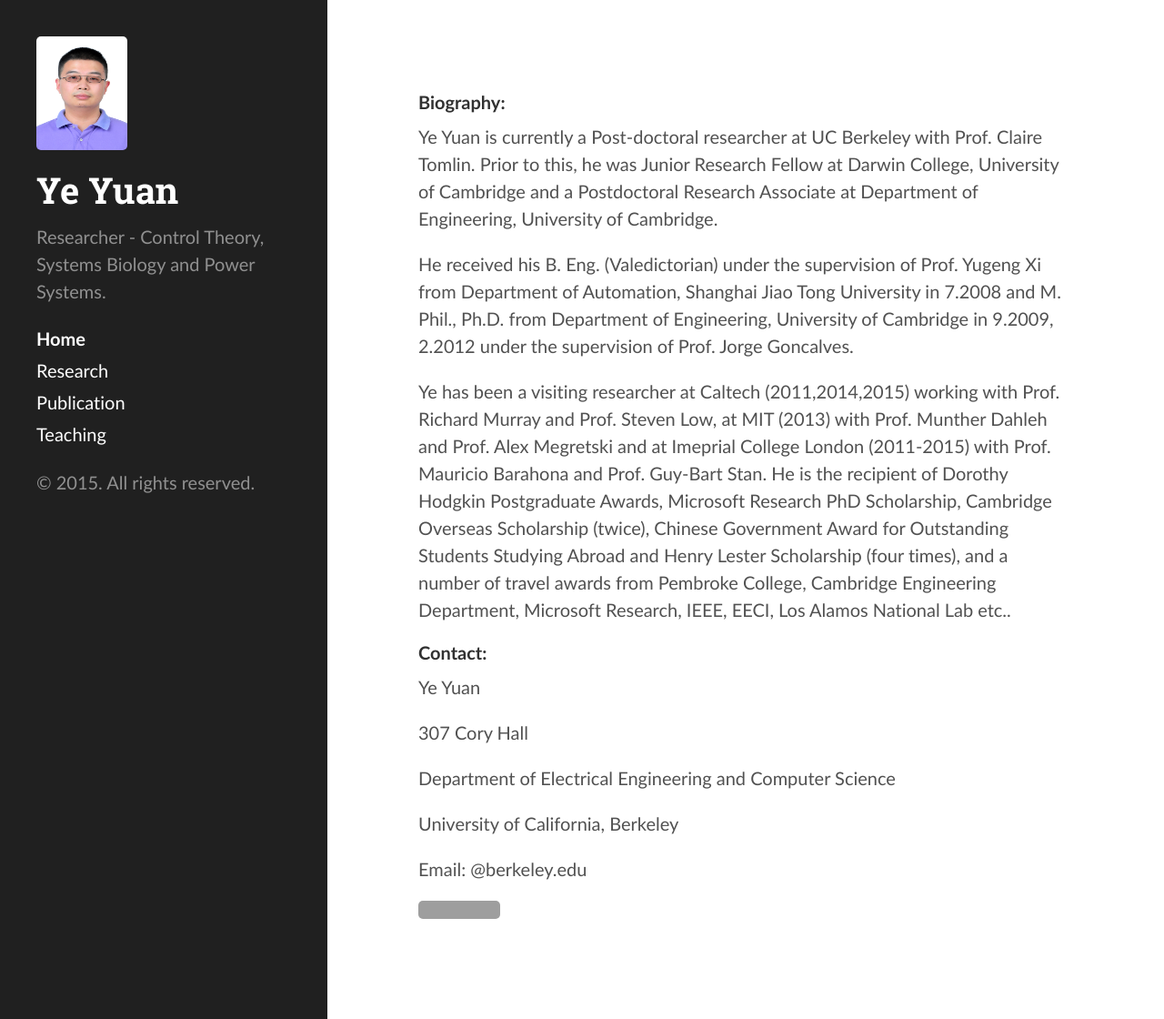
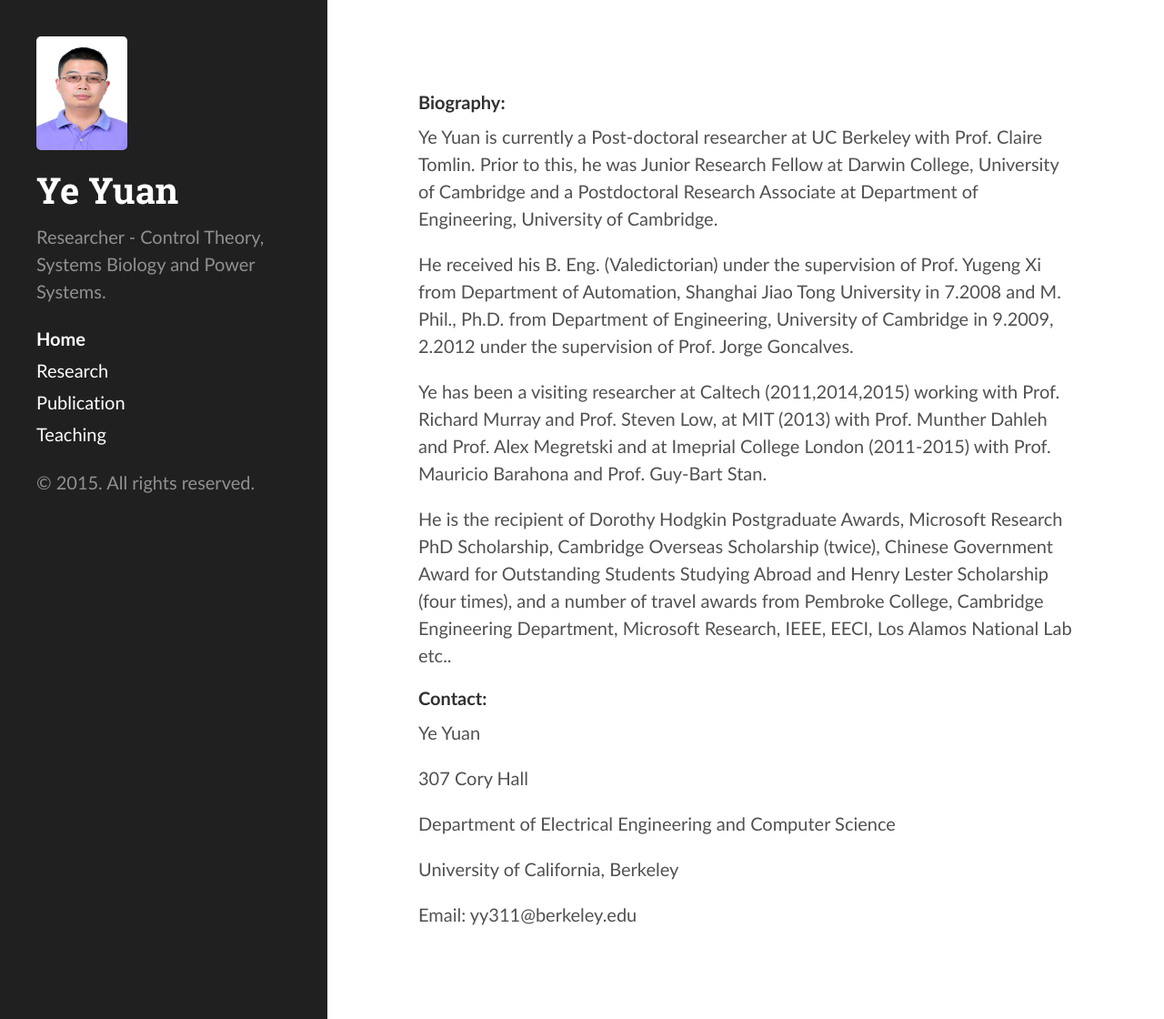
Before and after one commit to yy311/yy311.github.io, a Jekyll site: the page built from index.md, in a window 1280 px wide and 1120 px high. Shown: the whole window at 91% size. Built offline with Jekyll 4.4.1, drawn with Linux system fonts in a browser that asks for light colours; grey boxes are pictures that could not be loaded.

Commit message:
Update index.md

```diff
--- a/index.md
+++ b/index.md
@@ -12,7 +12,9 @@
 Shanghai Jiao Tong University in 7.2008 and M. Phil., Ph.D. from Department of Engineering, University of Cambridge
 in 9.2009, 2.2012 under the supervision of Prof. Jorge Goncalves.
 
-Ye has been a visiting researcher at Caltech (2011,2014,2015) working with Prof. Richard Murray and Prof. Steven Low, at MIT (2013) with Prof. Munther Dahleh and Prof. Alex Megretski and at Imeprial College London (2011-2015) with Prof. Mauricio Barahona and Prof. Guy-Bart Stan. He is the recipient of Dorothy Hodgkin Postgraduate Awards, Microsoft Research PhD Scholarship, Cambridge Overseas Scholarship (twice), Chinese Government Award for Outstanding Students Studying Abroad and Henry Lester Scholarship (four times), and a number of travel awards from Pembroke College, Cambridge Engineering Department, Microsoft Research, IEEE, EECI, Los Alamos National Lab etc..
+Ye has been a visiting researcher at Caltech (2011,2014,2015) working with Prof. Richard Murray and Prof. Steven Low, at MIT (2013) with Prof. Munther Dahleh and Prof. Alex Megretski and at Imeprial College London (2011-2015) with Prof. Mauricio Barahona and Prof. Guy-Bart Stan.
+
+He is the recipient of Dorothy Hodgkin Postgraduate Awards, Microsoft Research PhD Scholarship, Cambridge Overseas Scholarship (twice), Chinese Government Award for Outstanding Students Studying Abroad and Henry Lester Scholarship (four times), and a number of travel awards from Pembroke College, Cambridge Engineering Department, Microsoft Research, IEEE, EECI, Los Alamos National Lab etc..
 
 
 
@@ -25,6 +27,4 @@
 
 University of California, Berkeley
 
-Email: @berkeley.edu
-
-{% include foot.html %}
+Email: yy311@berkeley.edu
```
